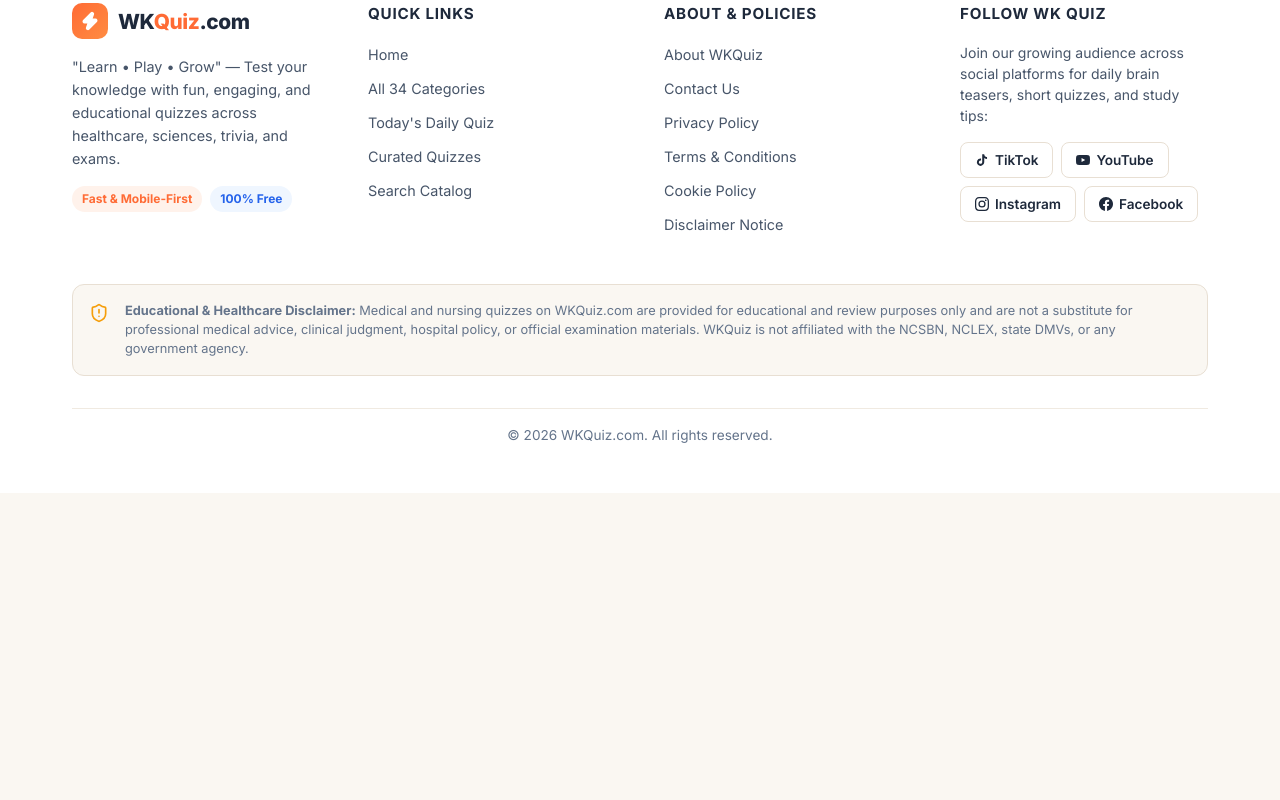
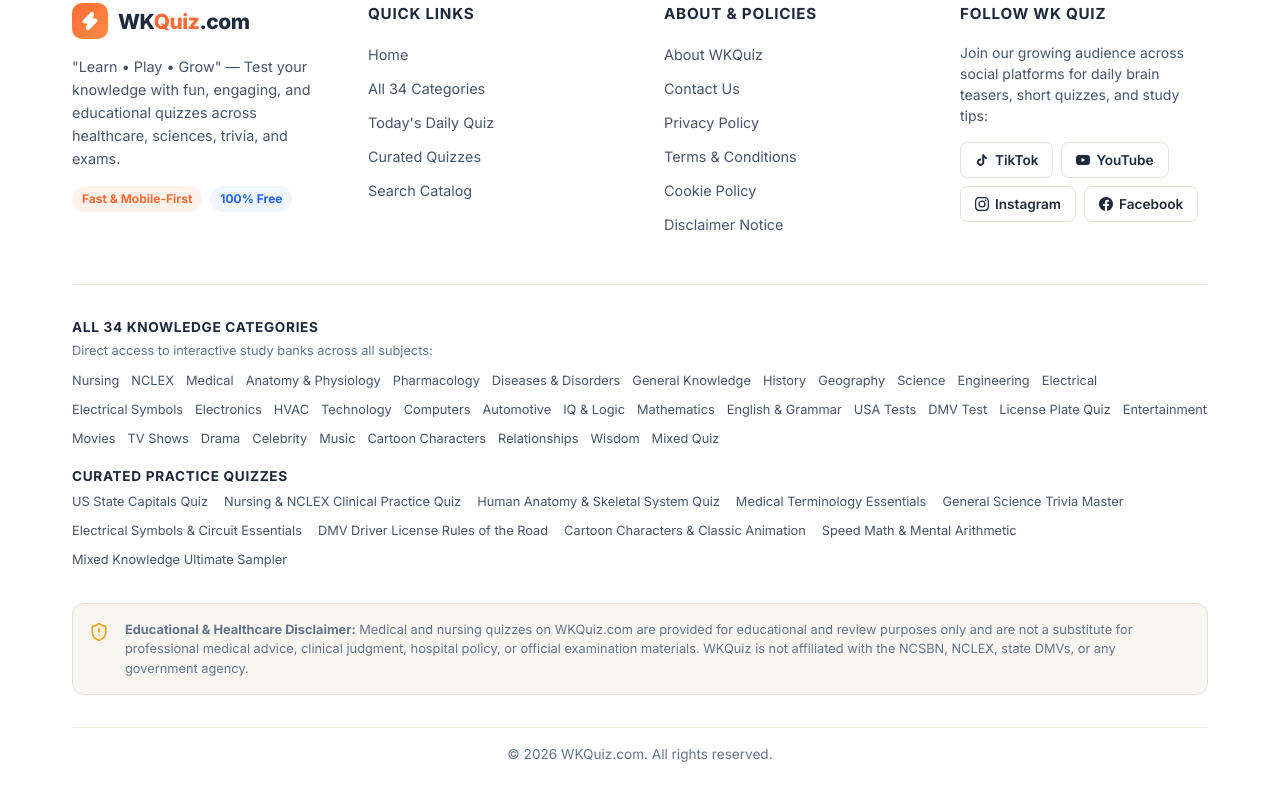
Before and after one commit to soulinmotionn-source/wk-quiz2.0, a React (Vite) app: page / in a window 1280 px wide. Shown: the part 3828-4628 px from the top of the page. Before the commit the page ends 4321 px from the top, so only its background shows below. Built offline with nearby package versions, Linux system fonts and the light colour scheme.

Commit message:
fix(seo): update complete sitemap with 55 indexable URLs, fix redirect & 404 handling, and add footer category directory

```diff
--- a/index.html
+++ b/index.html
@@ -18,6 +18,7 @@
     <meta name="theme-color" content="#FF6B35" />
 
     <!-- Primary Meta Tags -->
+    <link rel="canonical" href="https://wkquiz.com/" />
     <title>WKQuiz.com — Learn • Play • Grow | Test Your Knowledge</title>
     <meta name="title" content="WKQuiz.com — Learn • Play • Grow | Test Your Knowledge" />
     <meta name="description" content="WKQuiz.com is a free, interactive educational quiz platform. Practice Nursing & NCLEX questions, Medical Terminology, Anatomy, US State Capitals, Science, Technology, and more." />
--- a/package.json
+++ b/package.json
@@ -5,7 +5,8 @@
   "type": "module",
   "scripts": {
     "dev": "vite",
-    "build": "node scripts/cleanDist.js && node scripts/validateQuestions.js && node scripts/generateQuestionStats.js && tsc -b && vite build && node scripts/cleanDist.js --post",
+    "build": "node scripts/cleanDist.js && node scripts/validateQuestions.js && node scripts/generateQuestionStats.js && node scripts/generateSitemap.js && tsc -b && vite build && node scripts/cleanDist.js --post",
+    "generate:sitemap": "node scripts/generateSitemap.js",
     "validate:questions": "node scripts/validateQuestions.js",
     "stats:questions": "node scripts/statsReport.js",
     "lint": "oxlint",
--- a/src/App.tsx
+++ b/src/App.tsx
@@ -1,5 +1,5 @@
 import React from 'react';
-import { BrowserRouter, Routes, Route } from 'react-router-dom';
+import { BrowserRouter, Routes, Route, Navigate } from 'react-router-dom';
 import { Header } from './components/layout/Header';
 import { Footer } from './components/layout/Footer';
 import { MobileBottomNav } from './components/layout/MobileBottomNav';
@@ -33,6 +33,8 @@ export const App: React.FC = () => {
             <Route path="/categories" element={<CategoriesPage />} />
             <Route path="/categories/:category" element={<CategoryDetailPage />} />
             <Route path="/quizzes" element={<QuizzesPage />} />
+            {/* Alias / Redirect for legacy indexed slug */}
+            <Route path="/quizzes/medical-abbreviations" element={<Navigate to="/quizzes/medical-terminology-essentials" replace />} />
             <Route path="/quizzes/:slug" element={<QuizDetailPage />} />
             <Route path="/daily-quiz" element={<DailyQuizPage />} />
             <Route path="/search" element={<SearchPage />} />
--- a/src/components/common/SEOHead.tsx
+++ b/src/components/common/SEOHead.tsx
@@ -6,13 +6,15 @@ interface SEOHeadProps {
   canonicalPath?: string;
   type?: 'website' | 'article';
   schema?: Record<string, any>;
+  noindex?: boolean;
 }
 
 export const SEOHead: React.FC<SEOHeadProps> = ({
   title,
   description,
   canonicalPath = '',
-  schema
+  schema,
+  noindex = false
 }) => {
   useEffect(() => {
     // 1. Update Title
@@ -28,14 +30,32 @@ export const SEOHead: React.FC<SEOHeadProps> = ({
     }
     metaDesc.setAttribute('content', description);
 
-    // 3. Update Canonical Link
+    // 3. Update Robots Meta
+    let robotsMeta = document.querySelector('meta[name="robots"]');
+    if (noindex) {
+      if (!robotsMeta) {
+        robotsMeta = document.createElement('meta');
+        robotsMeta.setAttribute('name', 'robots');
+        document.head.appendChild(robotsMeta);
+      }
+      robotsMeta.setAttribute('content', 'noindex, follow');
+    } else if (robotsMeta) {
+      robotsMeta.setAttribute('content', 'index, follow');
+    }
+
+    // 4. Update Canonical Link (only for indexable pages)
     let canonical = document.querySelector('link[rel="canonical"]') as HTMLLinkElement;
-    if (!canonical) {
-      canonical = document.createElement('link');
-      canonical.setAttribute('rel', 'canonical');
-      document.head.appendChild(canonical);
+    if (!noindex) {
+      if (!canonical) {
+        canonical = document.createElement('link');
+        canonical.setAttribute('rel', 'canonical');
+        document.head.appendChild(canonical);
+      }
+      const cleanPath = canonicalPath === '/' ? '/' : canonicalPath.replace(/\/$/, '');
+      canonical.setAttribute('href', `https://wkquiz.com${cleanPath}`);
+    } else if (canonical) {
+      canonical.remove();
     }
-    canonical.setAttribute('href', `https://wkquiz.com${canonicalPath}`);
 
     // 4. Update OpenGraph
     let ogTitle = document.querySelector('meta[property="og:title"]');
--- a/src/components/layout/Footer.tsx
+++ b/src/components/layout/Footer.tsx
@@ -1,6 +1,8 @@
 import React from 'react';
 import { Link } from 'react-router-dom';
 import { Zap, ShieldAlert } from 'lucide-react';
+import { CATEGORIES } from '../../data/categories';
+import { FEATURED_QUIZZES } from '../../data/quizzes';
 
 export const Footer: React.FC = () => {
   return (
@@ -249,6 +251,92 @@ export const Footer: React.FC = () => {
           </div>
         </div>
 
+        {/* Full Directory of Categories & Quizzes for Search Discovery & Accessibility */}
+        <div
+          style={{
+            borderTop: '1px solid var(--color-border-light)',
+            paddingTop: 'var(--space-xl)',
+            marginBottom: 'var(--space-xl)'
+          }}
+        >
+          <div style={{ marginBottom: 'var(--space-sm)' }}>
+            <h4
+              style={{
+                fontSize: '0.85rem',
+                fontWeight: 700,
+                textTransform: 'uppercase',
+                letterSpacing: '0.05em',
+                marginBottom: '4px',
+                color: 'var(--color-text-primary)'
+              }}
+            >
+              All 34 Knowledge Categories
+            </h4>
+            <p style={{ fontSize: '0.8rem', color: 'var(--color-text-muted)' }}>
+              Direct access to interactive study banks across all subjects:
+            </p>
+          </div>
+          <div
+            style={{
+              display: 'flex',
+              flexWrap: 'wrap',
+              gap: '6px 12px',
+              fontSize: '0.8rem',
+              lineHeight: 1.8
+            }}
+          >
+            {CATEGORIES.map(cat => (
+              <Link
+                key={cat.id}
+                to={`/categories/${cat.slug}`}
+                style={{
+                  color: 'var(--color-text-secondary)',
+                  textDecoration: 'none'
+                }}
+              >
+                {cat.name}
+              </Link>
+            ))}
+          </div>
+
+          <div style={{ marginTop: 'var(--space-md)', marginBottom: 'var(--space-xs)' }}>
+            <h4
+              style={{
+                fontSize: '0.85rem',
+                fontWeight: 700,
+                textTransform: 'uppercase',
+                letterSpacing: '0.05em',
+                marginBottom: '4px',
+                color: 'var(--color-text-primary)'
+              }}
+            >
+              Curated Practice Quizzes
+            </h4>
+          </div>
+          <div
+            style={{
+              display: 'flex',
+              flexWrap: 'wrap',
+              gap: '6px 16px',
+              fontSize: '0.8rem',
+              lineHeight: 1.8
+            }}
+          >
+            {FEATURED_QUIZZES.map(q => (
+              <Link
+                key={q.id}
+                to={`/quizzes/${q.slug}`}
+                style={{
+                  color: 'var(--color-text-secondary)',
+                  textDecoration: 'none'
+                }}
+              >
+                {q.title}
+              </Link>
+            ))}
+          </div>
+        </div>
+
         {/* Responsible Medical & Exam Disclaimer Box */}
         <div
           style={{
--- a/src/generated/question-stats.json
+++ b/src/generated/question-stats.json
@@ -1,5 +1,5 @@
 {
-  "generatedAt": "2026-09-24T07:38:04.759Z",
+  "generatedAt": "2026-10-12T16:24:24.661Z",
   "totalQuestions": 5000,
   "activeQuestions": 5000,
   "inactiveQuestions": 0,
--- a/src/pages/CategoryDetailPage.tsx
+++ b/src/pages/CategoryDetailPage.tsx
@@ -10,21 +10,26 @@ import { FEATURED_QUIZZES } from '../data/quizzes';
 import type { Difficulty, QuizMode } from '../types/quiz';
 import { IconHelper } from '../components/common/IconHelper';
 import { getCategoryStats } from '../data/questionBank';
+import { NotFoundPage } from './NotFoundPage';
 
 export const CategoryDetailPage: React.FC = () => {
   const { category: categorySlug } = useParams<{ category: string }>();
-
-  // Find matching category
-  const category = CATEGORIES.find(
-    c => c.slug === categorySlug || c.id === categorySlug
-  ) || CATEGORIES[0];
-
-  const stats = getCategoryStats(category.slug || category.name);
 
   const [selectedDifficulty, setSelectedDifficulty] = useState<Difficulty>('mixed');
   const [selectedMode, setSelectedMode] = useState<QuizMode>('classic');
   const [selectedCount, setSelectedCount] = useState<number>(10);
   const [isPlaying, setIsPlaying] = useState(false);
+
+  // Find matching category
+  const category = CATEGORIES.find(
+    c => c.slug === categorySlug || c.id === categorySlug
+  );
+
+  if (!category) {
+    return <NotFoundPage />;
+  }
+
+  const stats = getCategoryStats(category.slug || category.name);
 
   // Available quizzes matching category
   const relatedQuizzes = FEATURED_QUIZZES.filter(
--- a/src/pages/NotFoundPage.tsx
+++ b/src/pages/NotFoundPage.tsx
@@ -9,6 +9,7 @@ export const NotFoundPage: React.FC = () => {
       <SEOHead
         title="404 — Page Not Found | WKQuiz.com"
         description="The page you were looking for could not be found. Explore our quiz categories or try today's daily challenge."
+        noindex={true}
       />
 
       <div className="app-container" style={{ maxWidth: '600px', textAlign: 'center' }}>
--- a/src/pages/QuizDetailPage.tsx
+++ b/src/pages/QuizDetailPage.tsx
@@ -7,12 +7,17 @@ import { QuizCard } from '../components/cards/QuizCard';
 import { AdSlot } from '../components/common/AdSlot';
 import { FEATURED_QUIZZES } from '../data/quizzes';
 import { CATEGORIES } from '../data/categories';
+import { NotFoundPage } from './NotFoundPage';
 
 export const QuizDetailPage: React.FC = () => {
   const { slug } = useParams<{ slug: string }>();
 
   // Find quiz by slug
-  const quiz = FEATURED_QUIZZES.find(q => q.slug === slug) || FEATURED_QUIZZES[0];
+  const quiz = FEATURED_QUIZZES.find(q => q.slug === slug);
+
+  if (!quiz) {
+    return <NotFoundPage />;
+  }
 
   // Matching category
   const categoryInfo = CATEGORIES.find(c => c.name.toLowerCase() === quiz.category.toLowerCase());
```
Also changed, not shown: scripts/generateSitemap.js (added, +144 -0 lines), 1 other file (tests, documents, lock files or other folders).
